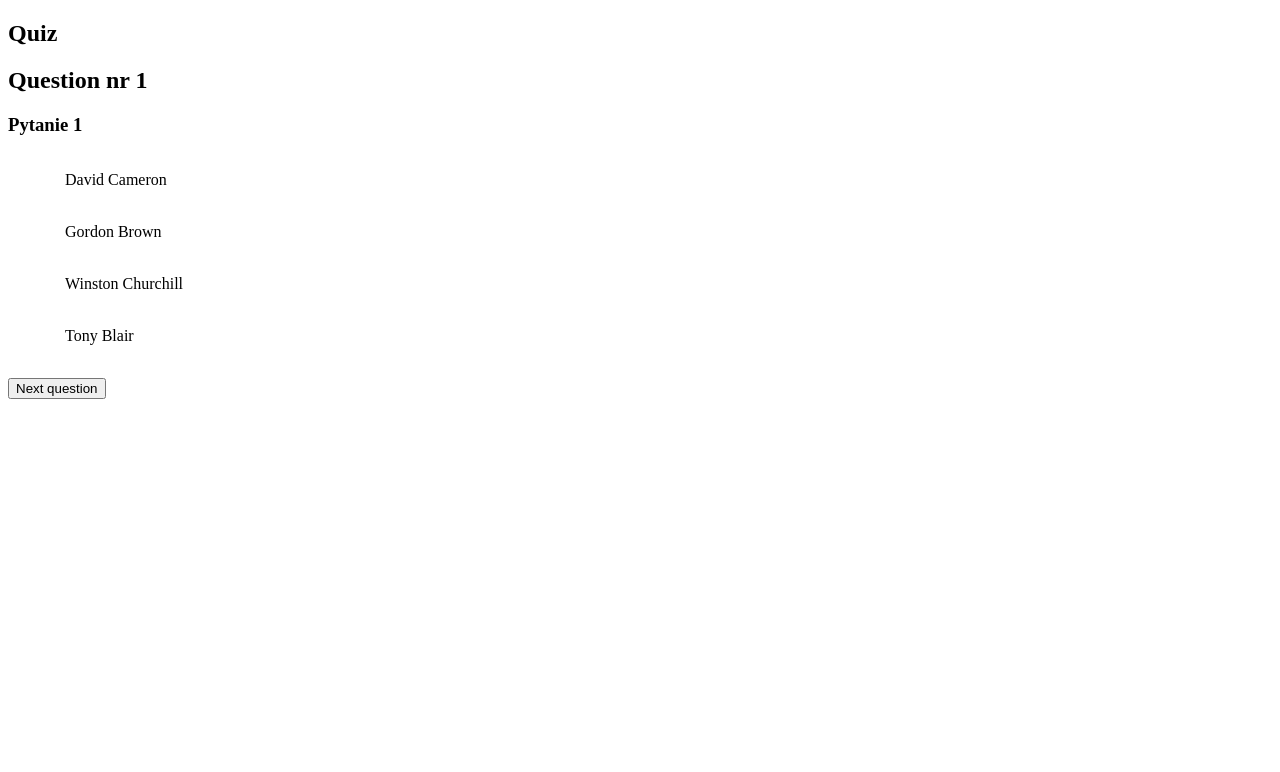
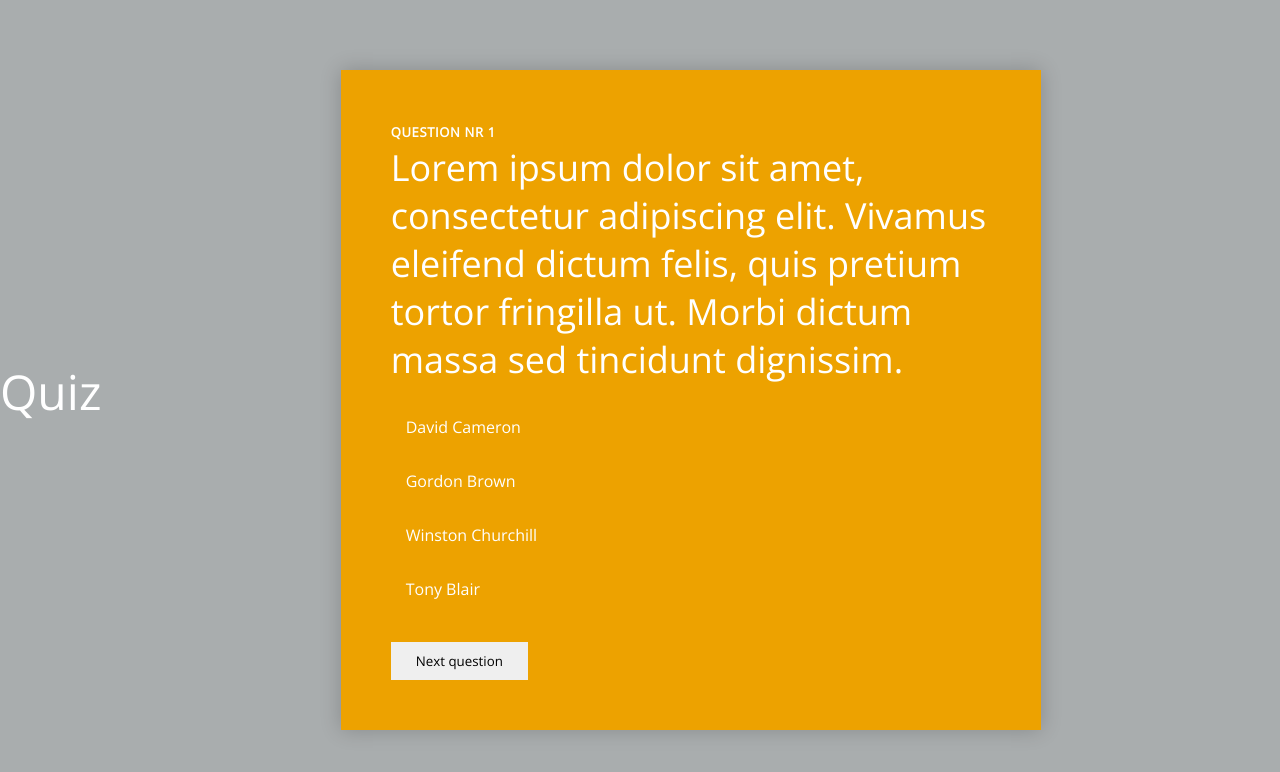
Before and after one commit to YogiTraveller/airport-quiz, a plain HTML site: page index.html in a window 1280 px wide. Drawn offline with nearby package versions, Linux system fonts and the light colour scheme.

Commit message:
some basic styling added

```diff
--- a/css/app.css
+++ b/css/app.css
@@ -1,17 +1,84 @@
+html {
+  box-sizing: border-box; }
+
+*,
+*:before,
+*:after {
+  box-sizing: inherit; }
+
+* {
+  margin: 0;
+  padding: 0;
+  outline: 0;
+  -webkit-overflow-scrolling: touch; }
+
+body {
+ }
+
+body {
+  font-size: 16px;
+  line-height: 24px;
+  font-family: 'Open Sans', sans-serif;
+  color: #FFF;
+  background: #A9ADAE;
+  min-height: 100vh;
+  display: flex;
+  align-items: center;
+}
 
 
+button {
+  font-family: 'Open Sans', sans-serif;
+  padding: 10px 25px;
+  border: 0;
+  margin-top: 2em;
+}
+
+h1, h2, h3 {
+  font-weight: 300;
+  color: #fff;
+  text-rendering: optimizeLegibility;
+  margin-bottom: 16px; }
 
 
+h1 {
+  font-size: 48px;
+  line-height: 52px; }
 
+  h2 {
+    font-size:36px;
+    line-height: 48px; }
+
+  h3 {
+    font-size: 24px;
+    line-height: 32px; }
+
+    h5 {
+      text-transform: uppercase;
+      font-size: 13px;
+      letter-spacing: 0.05em;
+    }
+.center {
+  max-width: 700px;
+  width: 100%;
+  margin: 0 auto;
+}
+
+.questions-wrap {
+  min-width: 100%;
+  background: #EDA200;
+  padding: 50px;
+  box-shadow: 0px 0px 20px rgba(0, 0, 0, 0.2);
+
+}
 
 .radio {
   cursor: pointer;
   padding: 15px;
   list-style: none;
-  border: 2px solid #FFF;
 
 }
 
 .radio.selected {
-  border: 2px solid #000;
+  background: #62A8CF
 }
--- a/index.html
+++ b/index.html
@@ -4,18 +4,18 @@
    <meta charset="utf-8">
    <title>Quiz</title>
    <meta name="description" content="">
-
+   <link href="https://fonts.googleapis.com/css?family=Open+Sans:300,400" rel="stylesheet">
    <link rel="stylesheet" href="css/app.css">
 </head>
 
 <body>
+  <h1>Quiz </h1>
 
-  <main>
-    <section>
+
+    <section class="center">
        <div class="questions-wrap">
-         <h1>Quiz </h1>
-         <h2>Question nr <span class="queNr"></span></h2>
-         <h3 class="question">Who is Prime Minister</h3>
+         <h5>Question nr <span class="queNr"></span></h5>
+         <h2 class="question">Who is Prime Minister</h2>
          <ul class="choices">
          </ul>
          <button class="submit">Next question</button>
@@ -25,7 +25,6 @@
        </div>
 
     </section>
-  </main>
 
 
 
--- a/js/app.js
+++ b/js/app.js
@@ -1,6 +1,6 @@
 let allQuestions = [
-  {question: "Pytanie 1", choices: ["David Cameron", "Gordon Brown", "Winston Churchill", "Tony Blair"], correctAnswer:0},
-  {question: "Pytanie 2", choices: ["David ", "Gordon ", "Winston ", "Tony "], correctAnswer:0},
+  {question: "Lorem ipsum dolor sit amet, consectetur adipiscing elit. Vivamus eleifend dictum felis, quis pretium tortor fringilla ut. Morbi dictum massa sed tincidunt dignissim.", choices: ["David Cameron", "Gordon Brown", "Winston Churchill", "Tony Blair"], correctAnswer:0},
+  {question: "Lorem ipsum dolor sit amet, consectetur adipiscing elit. Vivamus eleifend dictum felis, quis pretium tortor fringilla ut. Morbi dictum massa sed tincidunt dignissim.", choices: ["David ", "Gordon ", "Winston ", "Tony "], correctAnswer:0},
   {question: "Pytanie 3", choices: ["David Cameron", "Gordon Brown", "Winston Churchill", "Tony Blair"], correctAnswer:0}
 ];
 
@@ -96,6 +96,8 @@ let quiz = {
 
     showResult : function() {
       this.settings.questionsWrapTag.hide();
+      this.settings.resultsTag.html(`Udało Ci się poprawnie odpowiedzieć na ${this.results.points} pytań z ${allQuestions.length}`)
+
     },
 
 
```
